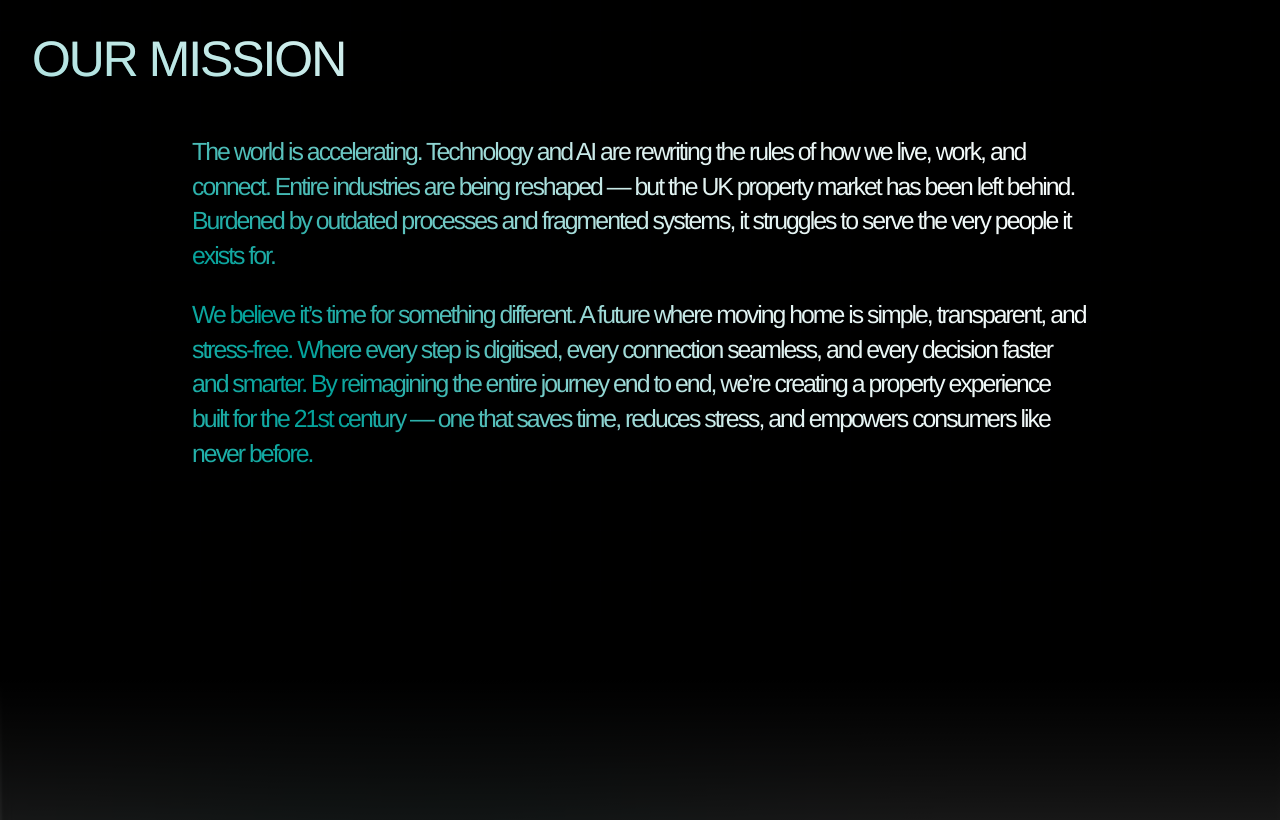
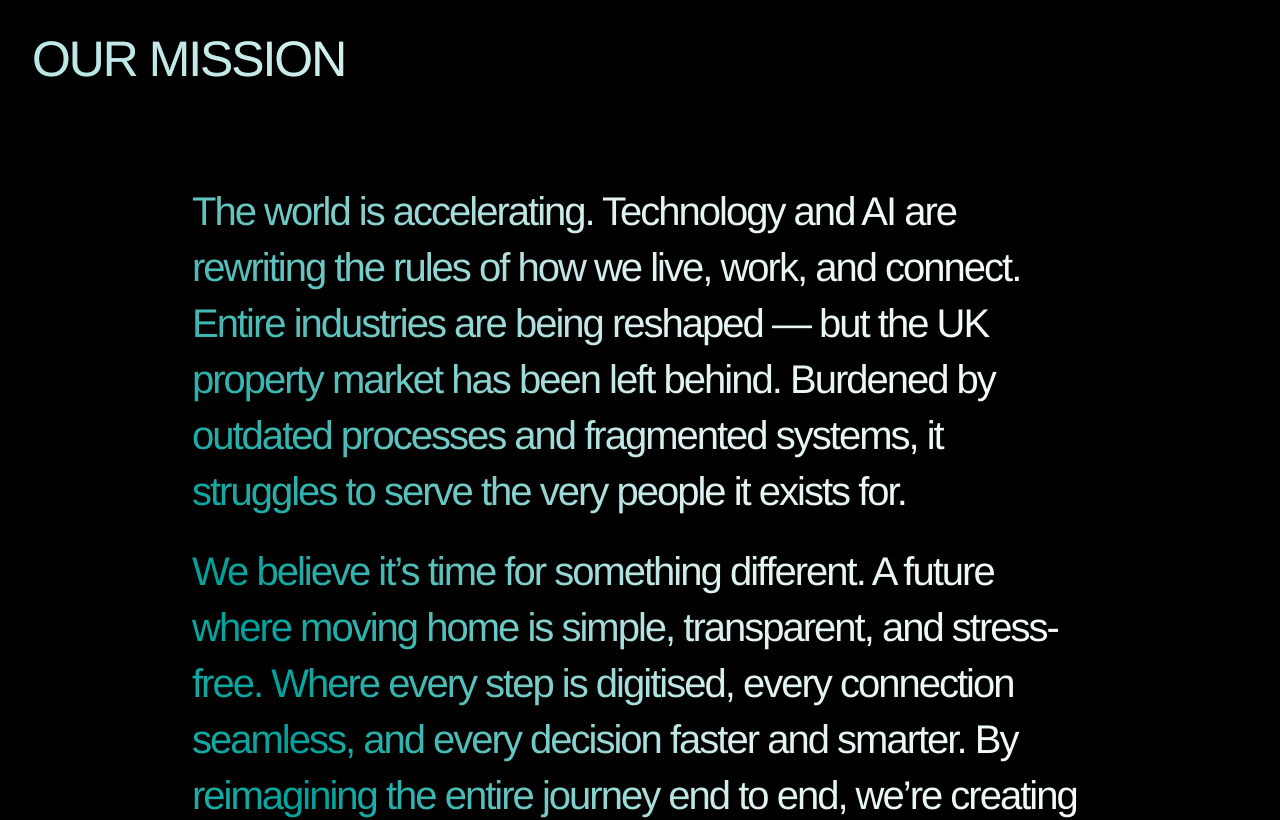
Before and after one commit to DevMysticCode/openproperty_new_website, a React (Vite) app: page / in a window 1280 px wide. Shown: the part 920-1740 px from the top of the page. Built offline with nearby package versions, Linux system fonts and the light colour scheme.

Commit message:
Our mission section changes

```diff
--- a/src/components/Hero.tsx
+++ b/src/components/Hero.tsx
@@ -90,13 +90,13 @@ export default function Hero() {
           initial={{ opacity: 0, y: 30 }}
           animate={{ opacity: 1, y: 0 }}
           transition={{ duration: 1.2, delay: 1.5, ease: [0.23, 1, 0.32, 1] }}
-          className="space-y-12 mt-48 hero-subtext bg-gradient-paragraph-light max-w-7xl mx-auto bg-clip-text bg-no-repeat pb-1  leading-tight -tracking-4 text-transparent bg-gradient-paragraph-light pb-32 last:mb-32 last:pb-0 md:pb-52 last:md:mb-52 text-left"
+          className="space-y-24 mt-48 hero-subtext bg-gradient-paragraph-light max-w-7xl mx-auto bg-clip-text bg-no-repeat pb-1  leading-tight -tracking-4 text-transparent bg-gradient-paragraph-light pb-32 last:mb-32 last:pb-0 md:pb-52 last:md:mb-52 text-left"
         >
           <h1 className="text-white/50 font-light text-fluid-30-56">
             OUR MISSION
           </h1>
           <div className="max-w-4xl mx-auto space-y-6">
-            <p className="text-fluid-sm-16-28">
+            <p className="text-fluid-lg-24-40">
               The world is accelerating. Technology and AI are rewriting the
               rules of how we live, work, and connect. Entire industries are
               being reshaped — but the UK property market has been left behind.
@@ -104,7 +104,7 @@ export default function Hero() {
               struggles to serve the very people it exists for.
             </p>
 
-            <p className="text-fluid-sm-16-28">
+            <p className="text-fluid-lg-24-40">
               We believe it’s time for something different. A future where
               moving home is simple, transparent, and stress-free. Where every
               step is digitised, every connection seamless, and every decision
--- a/src/index.css
+++ b/src/index.css
@@ -534,6 +534,11 @@ html {
   line-height: 1.4;
 }
 
+.text-fluid-lg-24-40 {
+  font-size: clamp(1.5rem, 3vw + 0.3rem, 2.5rem);
+  line-height: 1.4;
+}
+
 .text-fluid-xs-60-150 {
   font-size: clamp(3.75rem, 16.07vw + -2.68rem, 9.375rem);
 }
```
